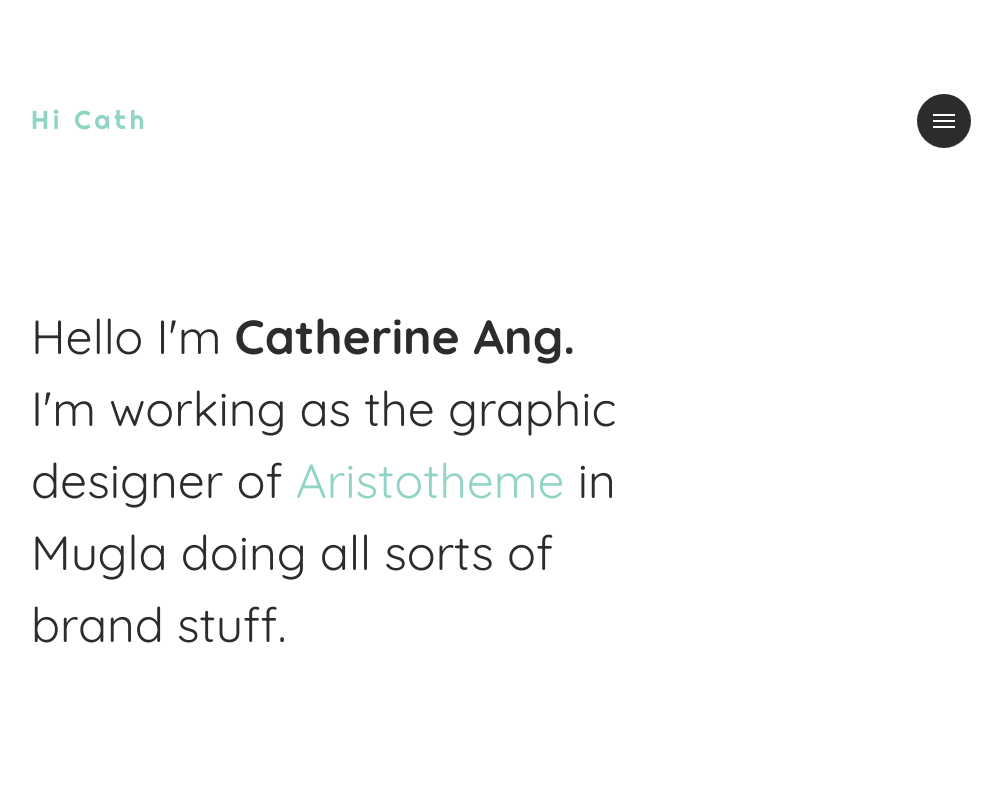
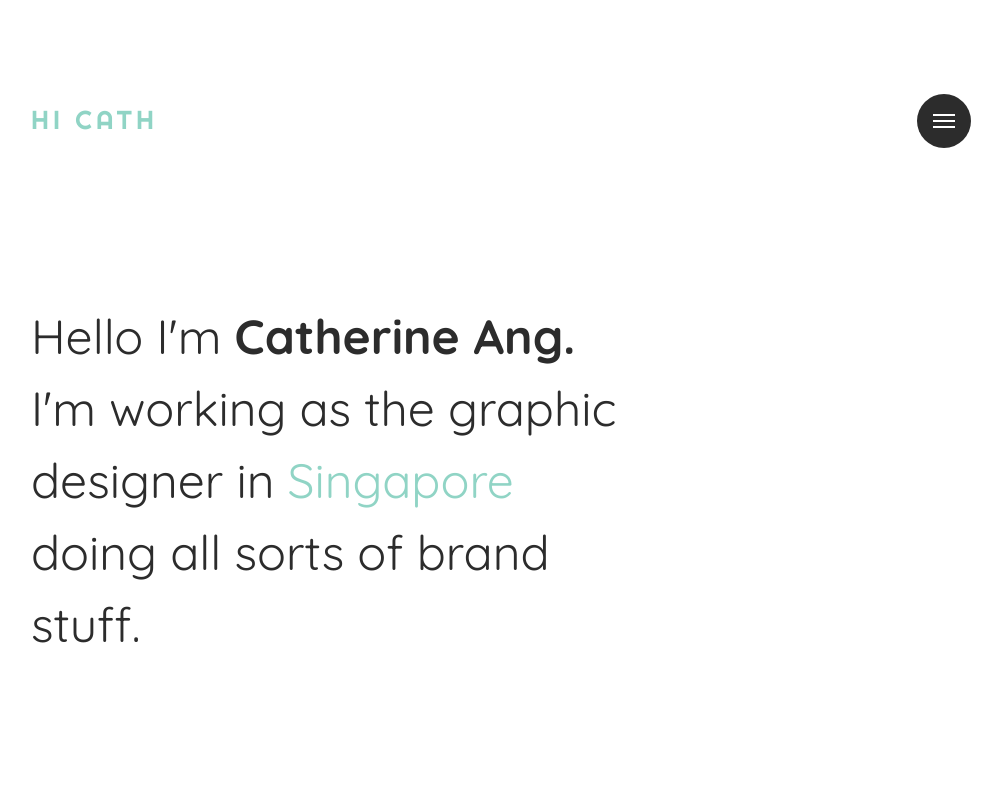
Before and after one commit to CatherineAng/catherineang.github.io, a plain HTML site: page index.html in a window 1280 px wide. Shown: the top 800 px of the page, without its empty margins (169-1171 px from the left). Drawn offline with Linux system fonts and the light colour scheme.

Commit message:
Update index.html

```diff
--- a/index.html
+++ b/index.html
@@ -64,12 +64,12 @@
     <div class="site-container">
 
         <header class="site-header cf">
-            <div class="site-title"><a href="index.html">Hi Cath</a></div>
+            <div class="site-title"><a href="index.html">HI CATH</a></div>
 
             <div class="cf"></div>
 
             <div class="site-tagline">
-                <p>Hello  I'm <strong>Catherine Ang.</strong> I'm working as the graphic designer of <a href="http://aristotheme.com" target="_blank">Aristotheme</a> in Mugla doing all sorts of brand stuff. </p>
+                <p>Hello  I'm <strong>Catherine Ang.</strong> I'm working as the graphic designer in   <a href="http://aristotheme.com" target="_blank">Singapore</a> doing all sorts of brand stuff. </p>
             </div>
 
         </header><!-- / .site-header -->
```
